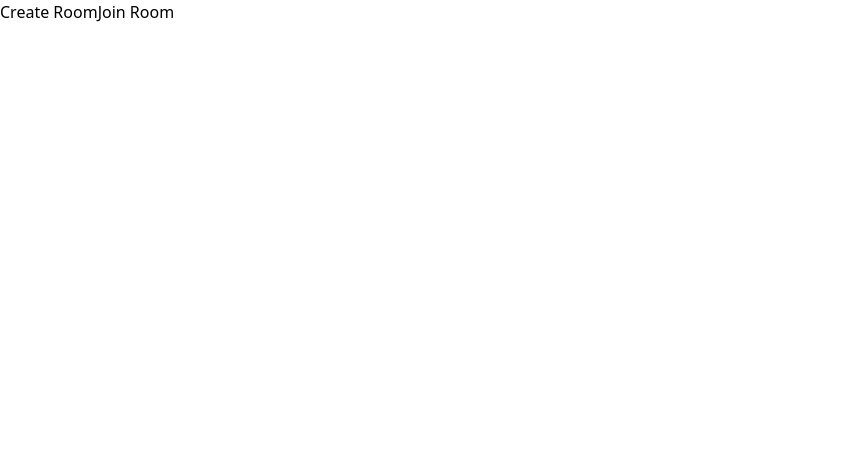
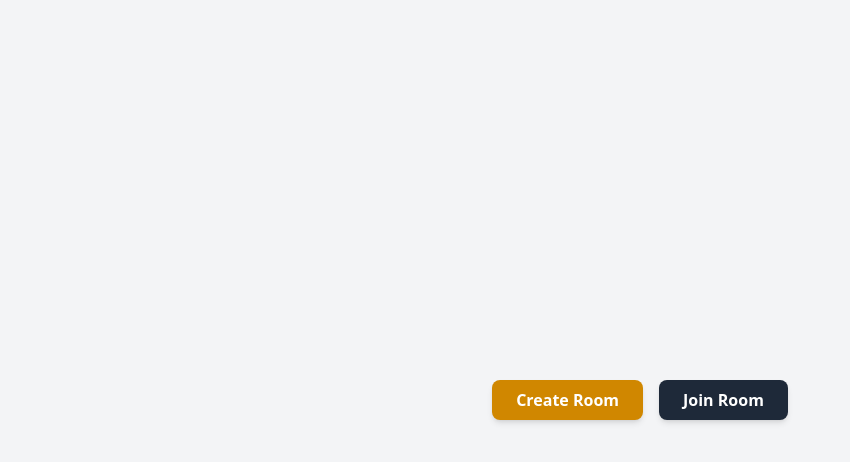
Before and after one commit to Soumita-Nag/CodeName, a Vue app: page / in a window 1280 px wide. Both pictures are taken after a click on the button "🧠 Spymaster (Team Leader)". Shown: the top 462 px of the page, without its empty margins (0-850 px from the left). Built offline with nearby package versions, Linux system fonts and the light colour scheme.

Commit message:
css added to create room and join room section

```diff
--- a/src/components/CreateRoom.vue
+++ b/src/components/CreateRoom.vue
@@ -1,14 +1,23 @@
 <template>
-  <div>
-    <div>
-      <button @click="generateGameId">Create Room</button>
-      <button @click="toggleJoinForm">Join Room</button>
+  <div class="w-full h-screen bg-gray-100 flex flex-col items-center justify-center p-4 space-y-6">
+    <div class="space-x-4">
+      <button @click="generateGameId" class="px-6 py-2 bg-yellow-600 text-white font-semibold rounded-lg shadow-md hover:bg-yellow-700 transition duration-200" >
+         Create Room
+      </button>
+
+      <button @click="toggleJoinForm" class="px-6 py-2 bg-gray-800 text-white font-semibold rounded-lg shadow-md hover:bg-gray-900 transition duration-200" >
+         Join Room
+      </button>
     </div>
 
-    <div v-if="showJoinForm" class="mt-4">
-      <label for="gameId">Enter Unique Game ID:</label>
-      <input type="text" v-model="enteredGameId" placeholder="Enter Game ID to join" />
-      <button @click="joinRoom">Submit</button>
+    <div v-if="showJoinForm" class="mt-6 w-full max-w-sm bg-white p-6 rounded-lg shadow-lg">
+      <label for="gameId" class="block text-gray-700 font-semibold mb-2">
+        Enter Unique Game ID:
+      </label>
+      <input type="text" v-model="enteredGameId" placeholder="Enter Game ID to join" class="w-full px-4 py-2 border border-gray-300 rounded-md focus:outline-none focus:ring-2 focus:ring-blue-400 mb-4" />
+      <button @click="joinRoom" class="w-full bg-blue-600 text-white py-2 rounded-md hover:bg-blue-700 transition duration-200" >
+        Submit
+      </button>
     </div>
   </div>
 </template>
--- a/src/components/JoinRoom.vue
+++ b/src/components/JoinRoom.vue
@@ -1,12 +1,15 @@
 <template>
-    <div>
-        <div>
-            <label for="gameId">Enter Unique Game-Id</label>
-            <input type="text" placeholder="Enter Game Id to join" v-model="gameId">
-            <button @click="checkGameId">Join Room</button>
-            <h1>{{ gameId }}</h1>
-        </div>
+  <div class="w-full h-screen bg-gray-100 flex flex-col items-center justify-center p-4 space-y-6">
+    <div class="mt-6 w-full max-w-sm bg-white p-6 rounded-lg shadow-lg">
+      <label for="gameId" class="block text-gray-700 font-semibold mb-2">
+        Enter Unique Game ID:
+      </label>
+      <input type="text" v-model="gameId" placeholder="Enter Game ID to join" class="w-full px-4 py-2 border border-gray-300 rounded-md focus:outline-none focus:ring-2 focus:ring-blue-400 mb-4" />
+      <button @click="checkGameId" class="w-full bg-blue-600 text-white py-2 rounded-md hover:bg-blue-700 transition duration-200" >
+        Submit
+      </button>
     </div>
+  </div>
 </template>
 <script setup>
 import { ref } from 'vue';
```
